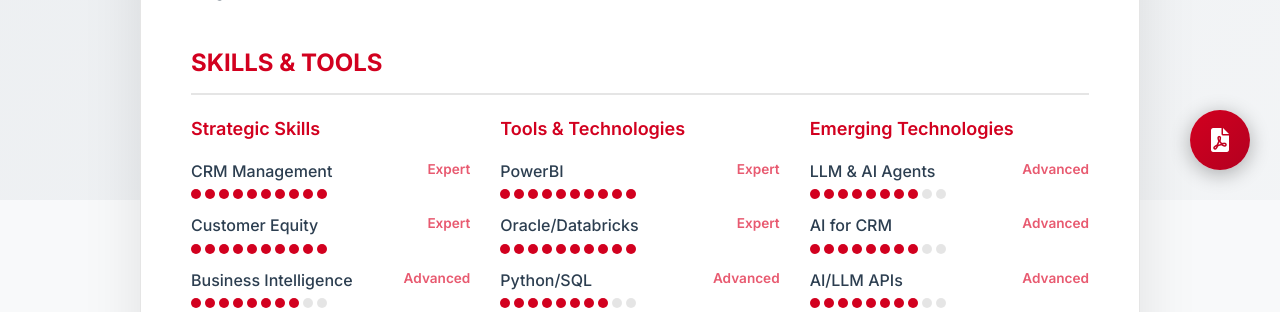
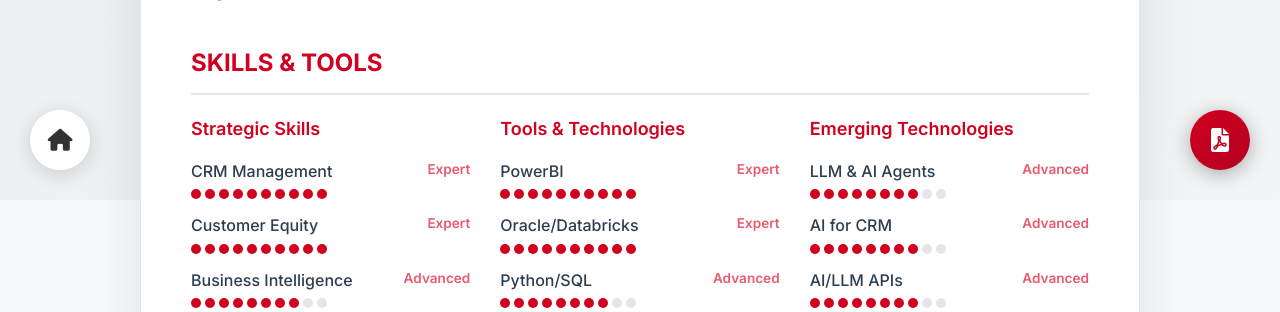
Before and after one commit to pedrohmarconato/Pedro-Marconato-CV, a Flask app: template templates/companies/renner.html in a window 1280 px wide. Shown: the part 600-912 px from the top of the page. Run offline with Flask 2, Linux system fonts and the light colour scheme; the template is opened without the code that fills it, so the values that code supplies are empty.

Commit message:
feat: adiciona botão de volta para a home também no template Renner
Mantém consistência com o botão adicionado nas outras 81 páginas
(PR #22) — sem isso, a página da Renner seria a única sem navegação
de volta ao index.html após este PR substituir o design editorial.

Co-Authored-By: Claude Sonnet 5 <noreply@anthropic.com>

```diff
--- a/templates/companies/renner.html
+++ b/templates/companies/renner.html
@@ -327,6 +327,11 @@
     <div class="animated-bg"></div>
 
     <!-- Controles fixos fora do container (backdrop-filter quebraria position:fixed) -->
+    <!-- Back to home button -->
+    <a href="../../index.html" title="Voltar para a selecao de empresa" style="position: fixed; bottom: 30px; left: 30px; z-index: 100; width: 60px; height: 60px; border-radius: 50%; background: rgba(255, 255, 255, 0.95); backdrop-filter: blur(10px); box-shadow: 0 4px 20px rgba(0, 0, 0, 0.15); display: flex; align-items: center; justify-content: center; text-decoration: none; color: #333; font-size: 22px; transition: transform 0.2s ease;" onmouseover="this.style.transform='translateY(-2px)'" onmouseout="this.style.transform='translateY(0)'">
+        <i class="fas fa-house"></i>
+    </a>
+
     <div class="language-toggle">
         <a href="renner.html" class="language-option active"><i class="fas fa-check-circle"></i> EN</a>
         <a href="renner_pt.html" class="language-option "> PT</a>
--- a/templates/companies/renner_pt.html
+++ b/templates/companies/renner_pt.html
@@ -327,6 +327,11 @@
     <div class="animated-bg"></div>
 
     <!-- Controles fixos fora do container (backdrop-filter quebraria position:fixed) -->
+    <!-- Back to home button -->
+    <a href="../../index.html" title="Voltar para a selecao de empresa" style="position: fixed; bottom: 30px; left: 30px; z-index: 100; width: 60px; height: 60px; border-radius: 50%; background: rgba(255, 255, 255, 0.95); backdrop-filter: blur(10px); box-shadow: 0 4px 20px rgba(0, 0, 0, 0.15); display: flex; align-items: center; justify-content: center; text-decoration: none; color: #333; font-size: 22px; transition: transform 0.2s ease;" onmouseover="this.style.transform='translateY(-2px)'" onmouseout="this.style.transform='translateY(0)'">
+        <i class="fas fa-house"></i>
+    </a>
+
     <div class="language-toggle">
         <a href="renner.html" class="language-option "> EN</a>
         <a href="renner_pt.html" class="language-option active"><i class="fas fa-check-circle"></i> PT</a>
```
